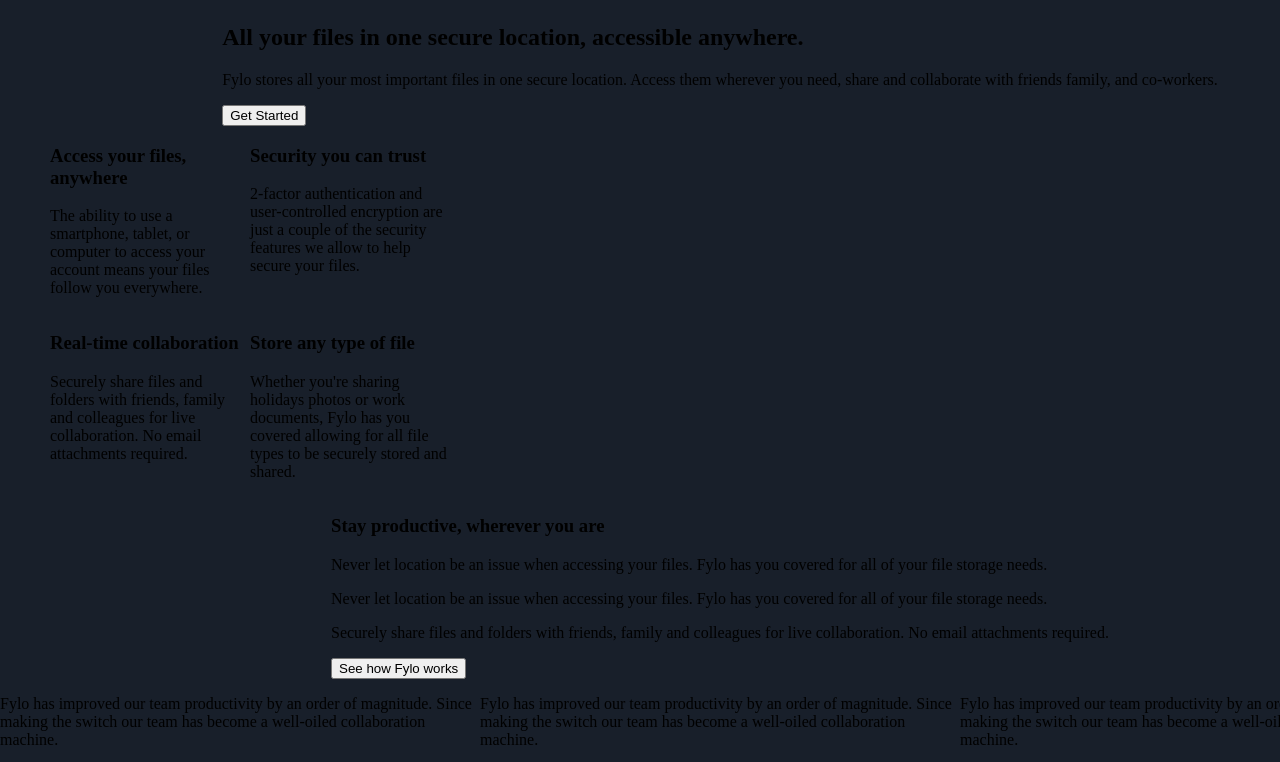
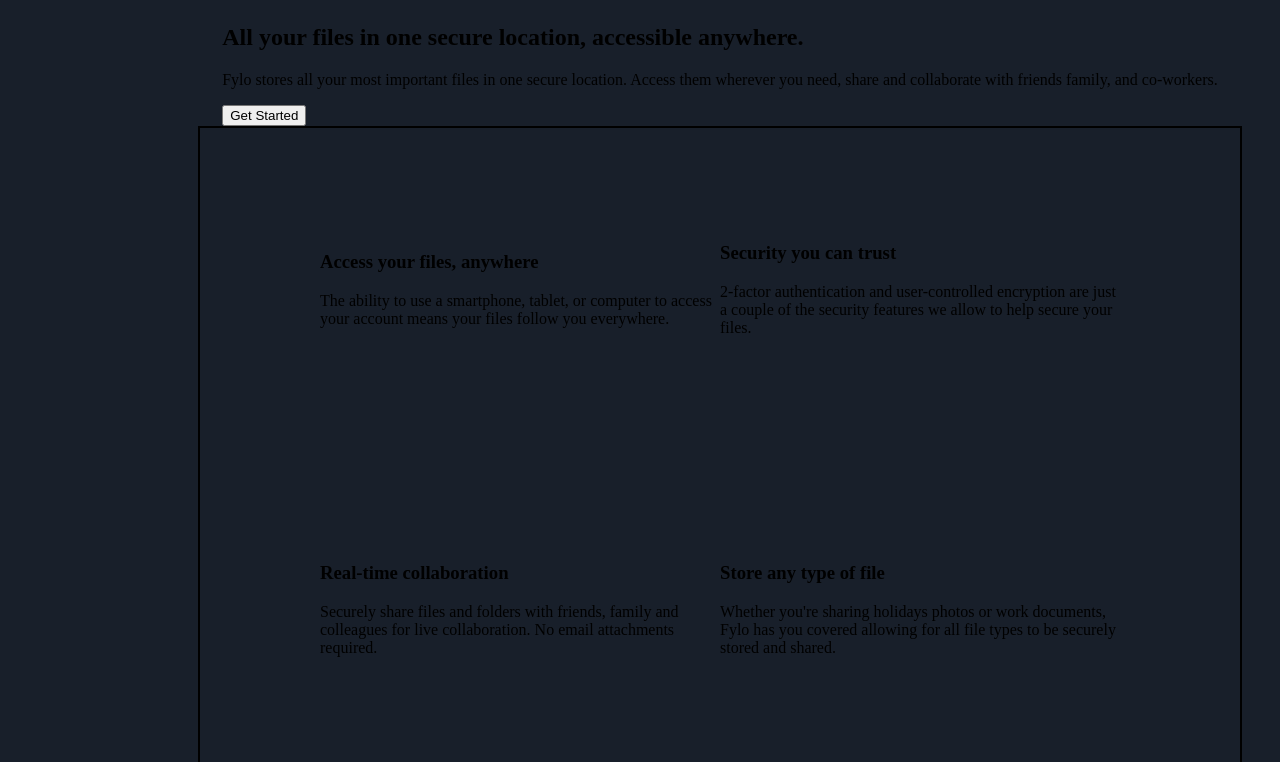
Before and after one commit to mon33k/Fylo-Dark-Theme-Landing-Page, a plain HTML site: page index.html in a window 1280 px wide. Shown: the part 626-1388 px from the top of the page. Drawn offline with Linux system fonts and the light colour scheme.

Commit message:
centered featured container

```diff
--- a/index.html
+++ b/index.html
@@ -78,6 +78,7 @@
   </div>
 
   <div class="main-feature">
+    <img src="images/illustration-stay-productive.png">
     <div class="feature-item">
       <h3>Stay productive, wherever you are</h3>
       <p class="feature-item-text">Never let location be an issue when accessing your files. Fylo has you covered for all of your file
--- a/stylesheet.css
+++ b/stylesheet.css
@@ -45,13 +45,17 @@
 .feature-container {
     display:flex;
     justify-content: center;
+    align-items: center;
     flex-wrap: wrap;
-    width: 500px;
+    width: 65rem;
+    height: 40rem;
+    margin: 0 auto;
+    border: 2px solid black;
 }
 
 .feature-container > .feature-item {
-    width: 200px;
-    align-items: center;
+    width: 400px;
+    justify-content: center;
 
 }
 
```
